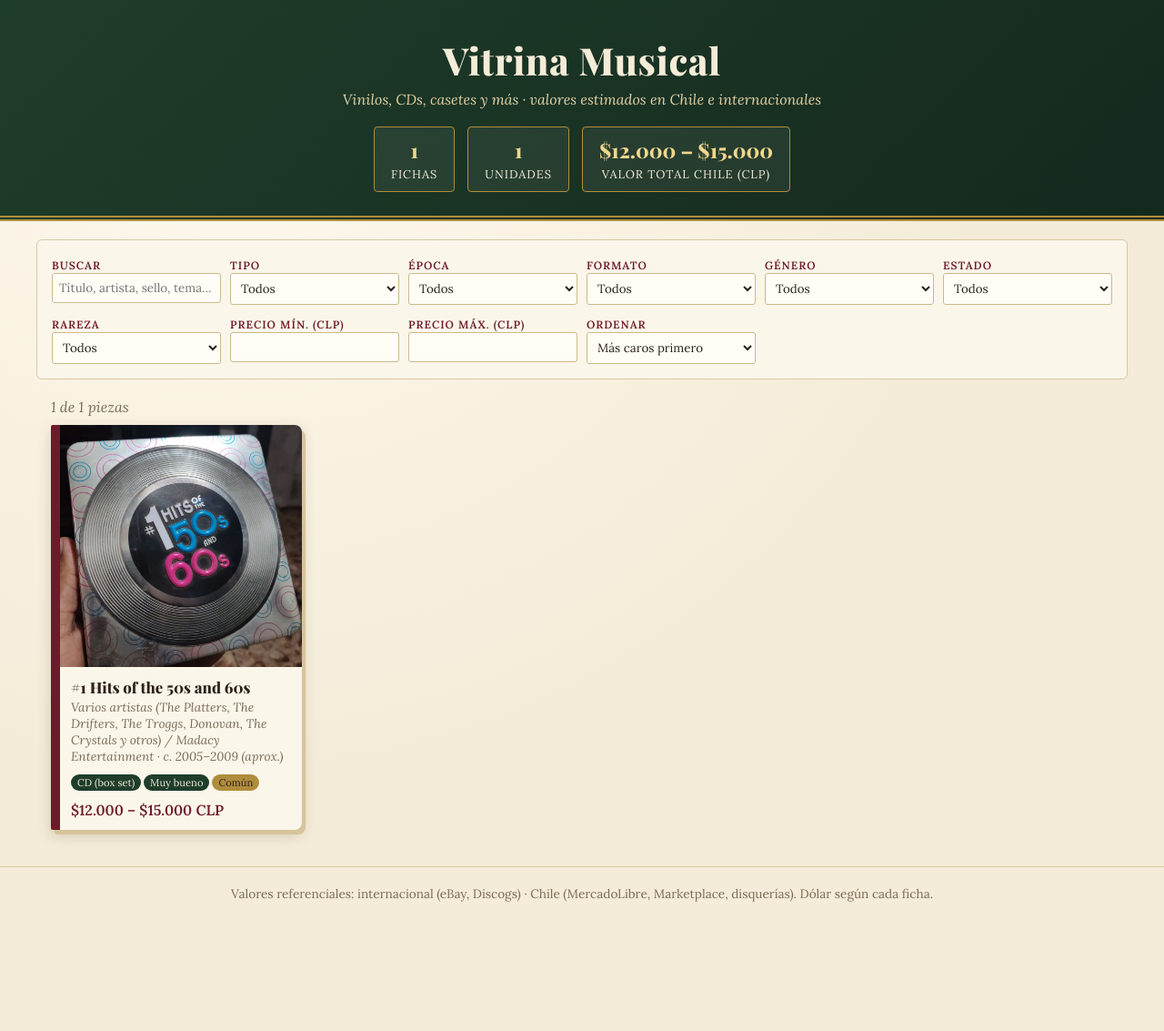
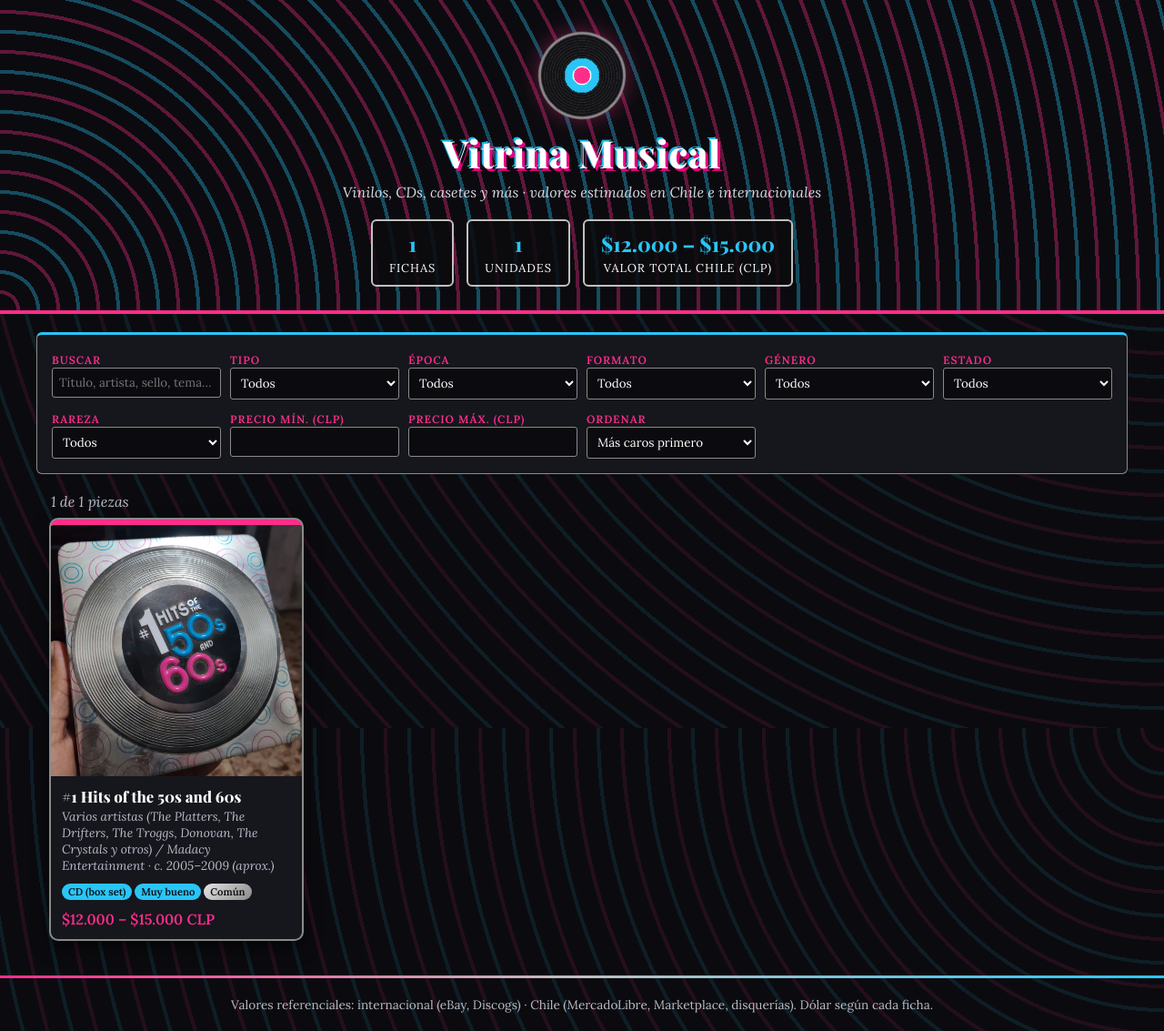
Before and after one commit to dacam32-del/vitrina-musica-fisica, a plain HTML site: page index.html in a window 1280 px wide. Shown: the whole page at 91% size. Before the commit the page ends 1011 px from the top, so only its background shows below. Drawn offline with nearby package versions, Linux system fonts and the light colour scheme.

Commit message:
Estilo con colores de la portada #1 Hits 50s-60s

```diff
--- a/index.html
+++ b/index.html
@@ -2,31 +2,33 @@
 <title>Vitrina Musical · Vinilos, CDs y Casetes</title>
 <link href="https://fonts.googleapis.com/css2?family=Playfair+Display:wght@600;800&family=Lora:ital,wght@0,400;0,600;1,400&display=swap" rel="stylesheet">
 <style>
-:root{--bg:#f4ecd8;--paper:#fbf6ea;--ink:#2b2118;--bur:#6d1a2a;--grn:#1f3d2b;--gold:#b08d3c;--mut:#7a6a55}
-*{box-sizing:border-box}body{margin:0;background:var(--bg) radial-gradient(circle at 20% 0,#fffaf0 0,transparent 60%);color:var(--ink);font-family:Lora,Georgia,serif}
-header{background:linear-gradient(135deg,var(--grn),#14291d);color:#f4ecd8;padding:38px 20px 26px;text-align:center;border-bottom:6px double var(--gold)}
-h1{font-family:'Playfair Display',serif;font-size:2.6em;margin:0;letter-spacing:.5px}header p{margin:6px 0 0;font-style:italic;color:#e3d3a8}
-.stats{display:flex;gap:14px;justify-content:center;flex-wrap:wrap;margin-top:20px}.stat{border:1px solid var(--gold);padding:10px 18px;border-radius:4px;background:rgba(255,255,255,.06)}
-.stat b{display:block;font-family:'Playfair Display';font-size:1.4em;color:#f0d78c}.stat span{font-size:.8em;text-transform:uppercase;letter-spacing:1px}
-.filters{max-width:1200px;margin:20px auto;padding:16px;background:var(--paper);border:1px solid #d9c9a3;border-radius:6px;display:grid;grid-template-columns:repeat(auto-fit,minmax(160px,1fr));gap:10px}
-.filters label{font-size:.75em;text-transform:uppercase;letter-spacing:1px;color:var(--bur);font-weight:600}
-select,input{width:100%;padding:7px;border:1px solid #cdb98b;background:#fffdf6;font-family:Lora;border-radius:3px;color:var(--ink)}
+:root{--bg:#0b0b0f;--paper:#16161d;--ink:#fff;--pk:#ff2d8a;--pk2:#e6007e;--cy:#29c5f6;--cy2:#1fb6e8;--mut:#b9bcc8;--sil:linear-gradient(135deg,#e6e6e6,#c0c0c0 40%,#8a8a8a)}
+*{box-sizing:border-box}body{margin:0;color:var(--ink);font-family:Lora,Georgia,serif;background:var(--bg) repeating-radial-gradient(circle at 100% 0,transparent 0 22px,rgba(255,45,138,.10) 22px 26px,transparent 26px 48px,rgba(41,197,246,.10) 48px 52px) fixed}
+header{position:relative;overflow:hidden;background:repeating-radial-gradient(circle at 0 100%,transparent 0 18px,rgba(255,45,138,.35) 18px 22px,transparent 22px 40px,rgba(41,197,246,.35) 40px 44px),#0b0b0f;padding:38px 20px 26px;text-align:center;border-bottom:4px solid var(--pk)}
+header:after{content:"";position:absolute;inset:auto 0 -8px;height:4px;background:var(--cy)}
+.vinyl{width:90px;height:90px;margin:0 auto 12px;border-radius:50%;background:radial-gradient(circle,var(--pk) 0 14%,#fff 14% 16%,var(--cy) 16% 30%,#111 30% 31%,transparent 31%),repeating-radial-gradient(circle,#111 0 2px,#262630 2px 3px);box-shadow:0 0 0 3px #8a8a8a,0 0 24px rgba(255,45,138,.5);animation:sp 8s linear infinite}@keyframes sp{to{transform:rotate(360deg)}}
+h1{font-family:'Playfair Display',serif;font-size:2.6em;margin:0;letter-spacing:.5px;color:#fff;text-shadow:3px 3px 0 var(--pk2),-2px -2px 0 var(--cy2)}header p{margin:6px 0 0;font-style:italic;color:#d8dbe6}
+.stats{display:flex;gap:14px;justify-content:center;flex-wrap:wrap;margin-top:20px}.stat{border:2px solid #c0c0c0;padding:10px 18px;border-radius:6px;background:rgba(11,11,15,.85)}
+.stat b{display:block;font-family:'Playfair Display';font-size:1.4em;color:var(--cy)}.stat span{font-size:.8em;text-transform:uppercase;letter-spacing:1px;color:#fff}
+.filters{max-width:1200px;margin:20px auto;padding:16px;background:var(--paper);border:1px solid #8a8a8a;border-top:3px solid var(--cy);border-radius:6px;display:grid;grid-template-columns:repeat(auto-fit,minmax(160px,1fr));gap:10px}
+.filters label{font-size:.75em;text-transform:uppercase;letter-spacing:1px;color:var(--pk);font-weight:600}
+select,input{width:100%;padding:7px;border:1px solid #8a8a8a;background:#0b0b0f;font-family:Lora;border-radius:3px;color:#fff}select:focus,input:focus{outline:2px solid var(--cy)}
 #count{max-width:1200px;margin:0 auto;padding:0 16px;color:var(--mut);font-style:italic}
 .grid{max-width:1200px;margin:10px auto 40px;padding:0 16px;display:grid;grid-template-columns:repeat(auto-fill,minmax(220px,1fr));gap:22px}
-.card{background:var(--paper);border-radius:2px 8px 8px 2px;box-shadow:4px 5px 0 #d6c49a,0 6px 16px rgba(60,40,20,.18);border-left:10px solid var(--bur);cursor:pointer;overflow:hidden;transition:transform .15s}
-.card:hover{transform:translateY(-4px) rotate(-.4deg)}.card img{width:100%;aspect-ratio:1/1;object-fit:cover;background:#e8dcc0;display:block}
-.noimg{aspect-ratio:1/1;display:flex;align-items:center;justify-content:center;background:var(--grn);color:#e3d3a8;font-family:'Playfair Display';font-size:3em}
-.cb{padding:12px}.cb .t{font-family:'Playfair Display';font-weight:800;font-size:1.05em;line-height:1.2}.cb .a{color:var(--mut);font-size:.85em;font-style:italic;margin:3px 0 8px}
-.tag{display:inline-block;font-size:.7em;padding:2px 7px;border-radius:10px;background:var(--grn);color:#f4ecd8;margin:0 3px 3px 0}.tag.r{background:var(--gold);color:#2b2118}
-.price{margin-top:8px;color:var(--bur);font-weight:600}.empty{grid-column:1/-1;text-align:center;padding:70px 20px;font-family:'Playfair Display';font-size:1.6em;color:var(--grn)}
-.modal{position:fixed;inset:0;background:rgba(20,15,10,.75);display:none;align-items:center;justify-content:center;padding:16px;z-index:9}.modal.on{display:flex}
-.box{background:var(--paper);max-width:900px;width:100%;max-height:92vh;overflow:auto;border-radius:6px;border-top:8px solid var(--bur);padding:22px;position:relative}
-.box h2{font-family:'Playfair Display';margin:0 0 4px;color:var(--bur)}.x{position:absolute;right:14px;top:8px;font-size:1.8em;cursor:pointer;color:var(--grn)}
-.ph{display:flex;gap:8px;overflow-x:auto;margin:12px 0}.ph img{height:280px;border-radius:4px;border:1px solid #d9c9a3}
-table{width:100%;border-collapse:collapse;font-size:.92em}td{padding:6px;border-bottom:1px dotted #cdb98b;vertical-align:top}td:first-child{color:var(--grn);font-weight:600;width:38%}
-footer{text-align:center;padding:20px;color:var(--mut);font-size:.85em;border-top:1px solid #d9c9a3}
+.card{background:var(--paper);border-radius:8px;box-shadow:0 0 0 2px #8a8a8a,0 8px 20px rgba(0,0,0,.6);border-top:6px solid var(--pk);cursor:pointer;overflow:hidden;transition:transform .15s,box-shadow .15s}
+.card:hover{transform:translateY(-4px);box-shadow:0 0 0 2px var(--cy),0 0 22px rgba(41,197,246,.45)}.card img{width:100%;aspect-ratio:1/1;object-fit:cover;background:#222;display:block}
+.noimg{aspect-ratio:1/1;display:flex;align-items:center;justify-content:center;background:#111;color:var(--pk);font-family:'Playfair Display';font-size:3em}
+.cb{padding:12px}.cb .t{font-family:'Playfair Display';font-weight:800;font-size:1.05em;line-height:1.2;color:#fff}.cb .a{color:var(--mut);font-size:.85em;font-style:italic;margin:3px 0 8px}
+.tag{display:inline-block;font-size:.7em;padding:2px 7px;border-radius:10px;background:var(--cy);color:#0b0b0f;font-weight:600;margin:0 3px 3px 0}.tag.r{background:var(--sil);color:#0b0b0f}
+.price{margin-top:8px;color:var(--pk);font-weight:600}.empty{grid-column:1/-1;text-align:center;padding:70px 20px;font-family:'Playfair Display';font-size:1.6em;color:var(--cy)}
+.modal{position:fixed;inset:0;background:rgba(0,0,0,.82);display:none;align-items:center;justify-content:center;padding:16px;z-index:9}.modal.on{display:flex}
+.box{background:var(--paper);max-width:900px;width:100%;max-height:92vh;overflow:auto;border-radius:6px;border-top:8px solid var(--pk);box-shadow:0 0 0 2px #c0c0c0;padding:22px;position:relative}
+.box h2{font-family:'Playfair Display';margin:0 0 4px;color:var(--pk)}.x{position:absolute;right:14px;top:8px;font-size:1.8em;cursor:pointer;color:var(--cy)}
+.ph{display:flex;gap:8px;overflow-x:auto;margin:12px 0}.ph img{height:280px;border-radius:4px;border:2px solid #8a8a8a}
+table{width:100%;border-collapse:collapse;font-size:.92em}td{padding:6px;border-bottom:1px dotted #555;vertical-align:top}td:first-child{color:var(--cy);font-weight:600;width:38%}
+footer{text-align:center;padding:20px;color:var(--mut);font-size:.85em;border-top:3px solid;border-image:linear-gradient(90deg,var(--pk),#c0c0c0,var(--cy)) 1}
 </style></head><body>
-<header><h1>Vitrina Musical</h1><p>Vinilos, CDs, casetes y más · valores estimados en Chile e internacionales</p>
+<header><div class="vinyl"></div><h1>Vitrina Musical</h1><p>Vinilos, CDs, casetes y más · valores estimados en Chile e internacionales</p>
 <div class="stats"><div class="stat"><b id="s1">0</b><span>Fichas</span></div><div class="stat"><b id="s2">0</b><span>Unidades</span></div><div class="stat"><b id="s3">$0</b><span>Valor total Chile (CLP)</span></div></div></header>
 <div class="filters">
 <div><label>Buscar</label><input id="q" placeholder="Título, artista, sello, tema…"></div>
```
